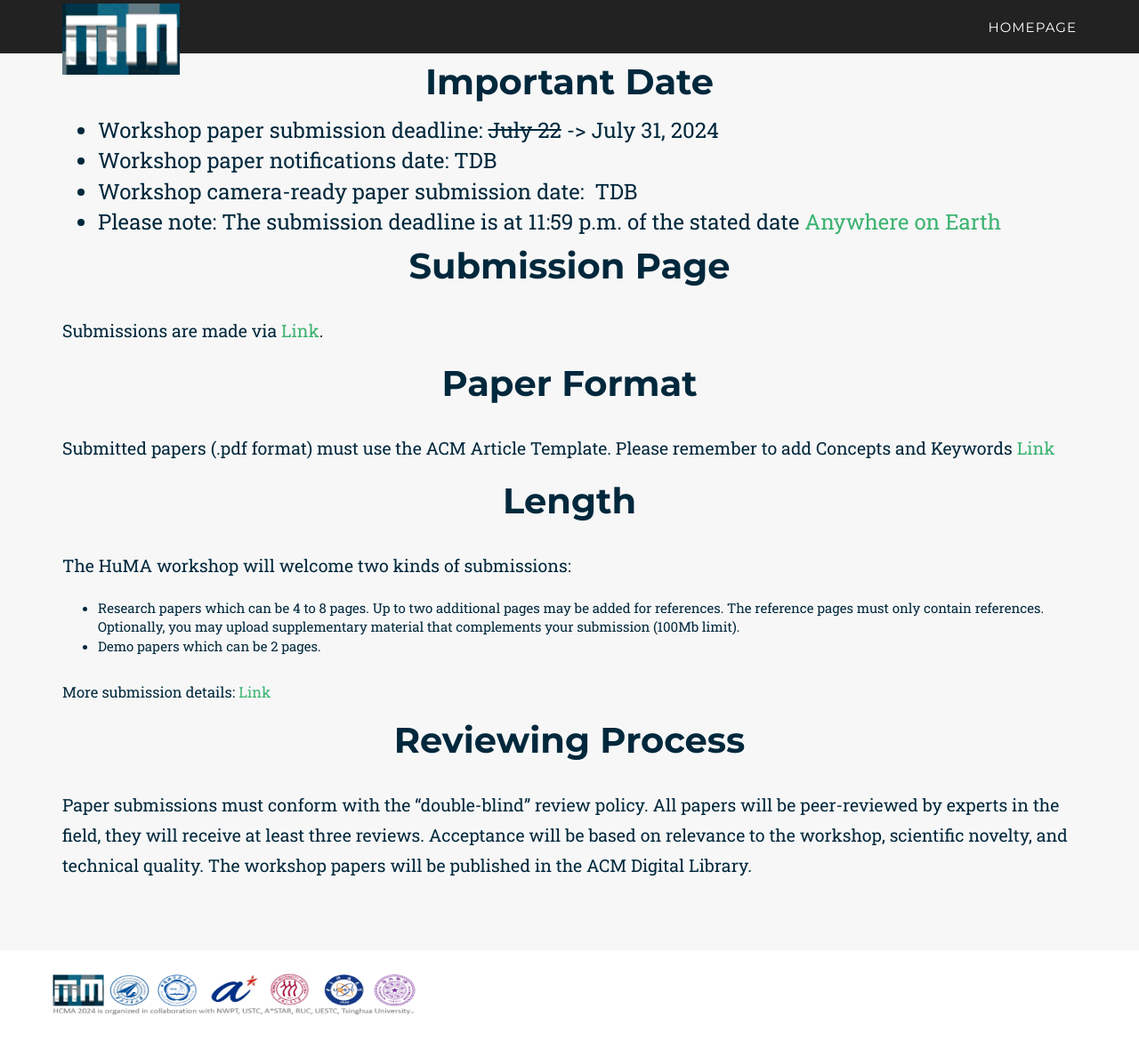
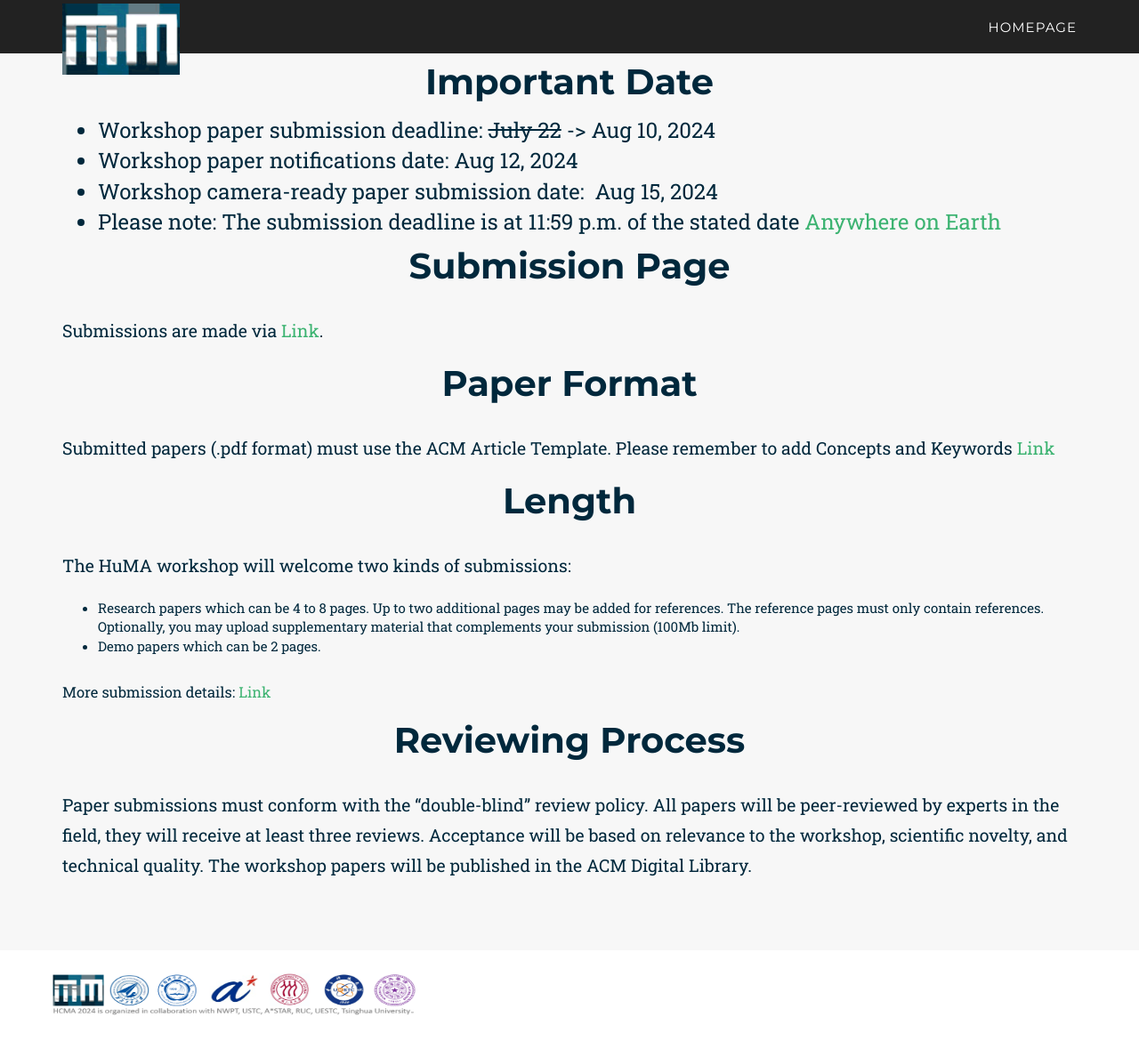
Before and after one commit to hcma2024/hcma2024.github.io, a Jekyll site: the page built from _2022_pages/call.html, in a window 1280 px wide and 1170 px high. Shown: the whole window at 89% size. Built offline with Jekyll 4.4.1, drawn with Linux system fonts in a browser that asks for light colours; some web fonts are replaced.

Commit message:
Update call.html

```diff
--- a/_includes/2022_data/call.html
+++ b/_includes/2022_data/call.html
@@ -12,9 +12,9 @@
                 <font size='5'>
                     <ul>
                         <!--<li>Workshop paper submission: <span style="text-decoration:line-through;">August 10</span> -> August 5, 2022</li> -->
-                        <li>Workshop paper submission deadline: <span style="text-decoration:line-through;">July 22</span> -> July 31, 2024</li>
-                        <li>Workshop paper notifications date: TDB</li>
-                        <li>Workshop camera-ready paper submission date:  TDB</li>
+                        <li>Workshop paper submission deadline: <span style="text-decoration:line-through;">July 22</span> -> Aug 10, 2024</li>
+                        <li>Workshop paper notifications date: Aug 12, 2024</li>
+                        <li>Workshop camera-ready paper submission date:  Aug 15, 2024</li>
                         <li>Please note: The submission deadline is at 11:59 p.m. of the stated date <a href="https://www.timeanddate.com/time/zones/aoe">Anywhere on Earth</a></li>
                     </ul>
                 </font>
```
